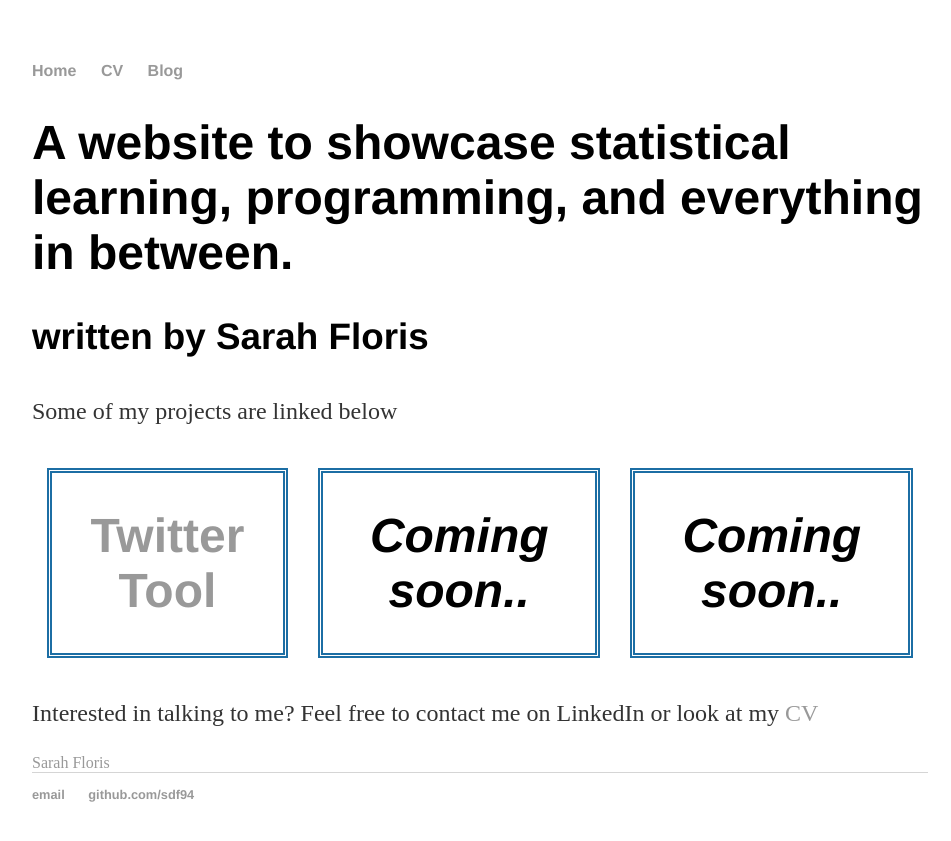
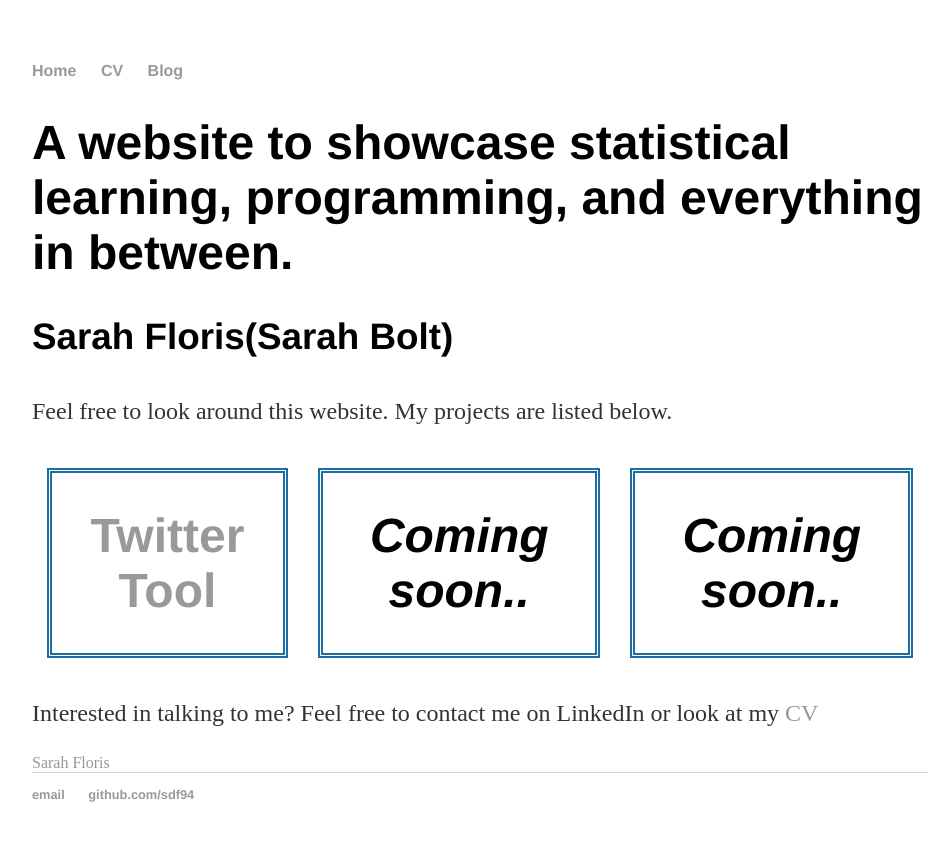
Before and after one commit to sdf94/sdf94.github.io, a Jekyll site: the page built from index.html, in a window 1280 px wide. Shown: the top 841 px of the page, without its empty margins (160-1111 px from the left). Built offline with Jekyll 4.4.1, drawn with Linux system fonts in a browser that asks for light colours; comment, search, counter and statistics services are not loaded.

Commit message:
updating styling

```diff
--- a/css/main.css
+++ b/css/main.css
@@ -35,7 +35,7 @@ ul.posts li { list-style: none; }
     padding: 30px;
     border-width: 35px;
     outline: 5px double #1C6EA4;
-  outline-offset: 5px;
+    outline-offset: 5px;
     justify-content: space-around;
 }
 
--- a/index.html
+++ b/index.html
@@ -5,8 +5,8 @@ title: Sarah Floris
 
 		<div class="blurb">
 			<h1>A website to showcase statistical learning, programming, and everything in between.</h1>
-			<h3>written by Sarah Floris</h3>
-			<p> Some of my projects are linked below </p>
+			<h3>Sarah Floris(Sarah Bolt)</h3>
+			<p> Feel free to look around this website. My projects are listed below.</p>
 
 			<script type="text/javascript" src="https://platform.linkedin.com/badges/js/profile.js" async defer></script>
 
```
